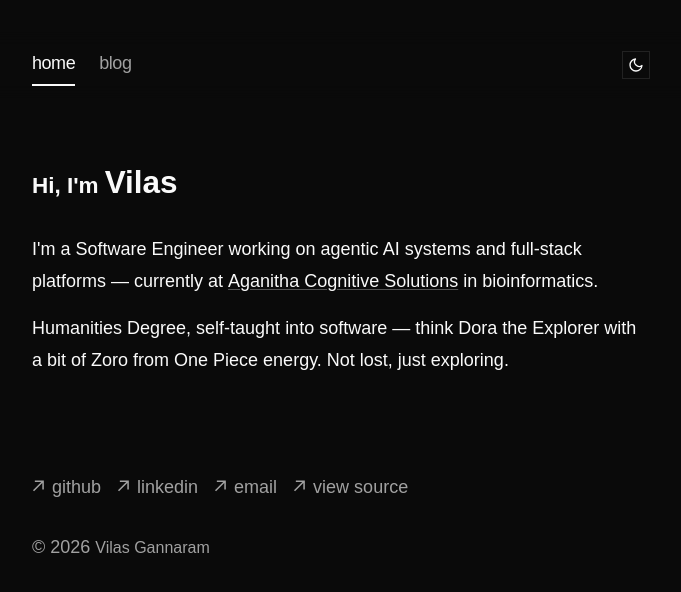
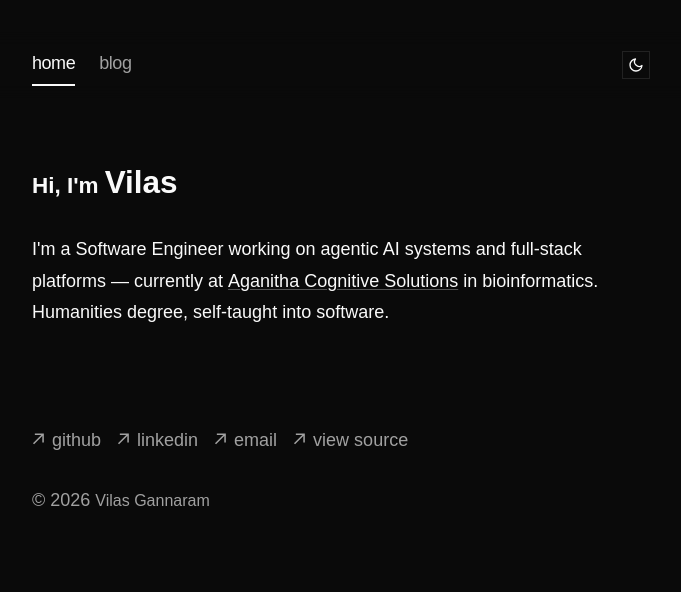
Before and after one commit to vilas-gannaram/vilas-gannaram.github.io, a Next.js app: page / in a window 1280 px wide. Shown: the top 592 px of the page, without its empty margins (299-980 px from the left). Built offline with nearby package versions, Linux system fonts and the light colour scheme; a web font is replaced by a local one.

Commit message:
Update bioinformatics description in page.tsx
Removed redundant paragraph and added a brief description.

```diff
--- a/app/page.tsx
+++ b/app/page.tsx
@@ -19,12 +19,7 @@ export default function Home() {
 				>
 					Aganitha Cognitive Solutions
 				</a>{' '}
-				in bioinformatics.
-			</p>
-
-			<p className='mt-4'>
-				Humanities Degree, self-taught into software — think Dora the Explorer
-				with a bit of Zoro from One Piece energy. Not lost, just exploring.
+				in bioinformatics. Humanities degree, self-taught into software.
 			</p>
 		</section>
 	);
```
